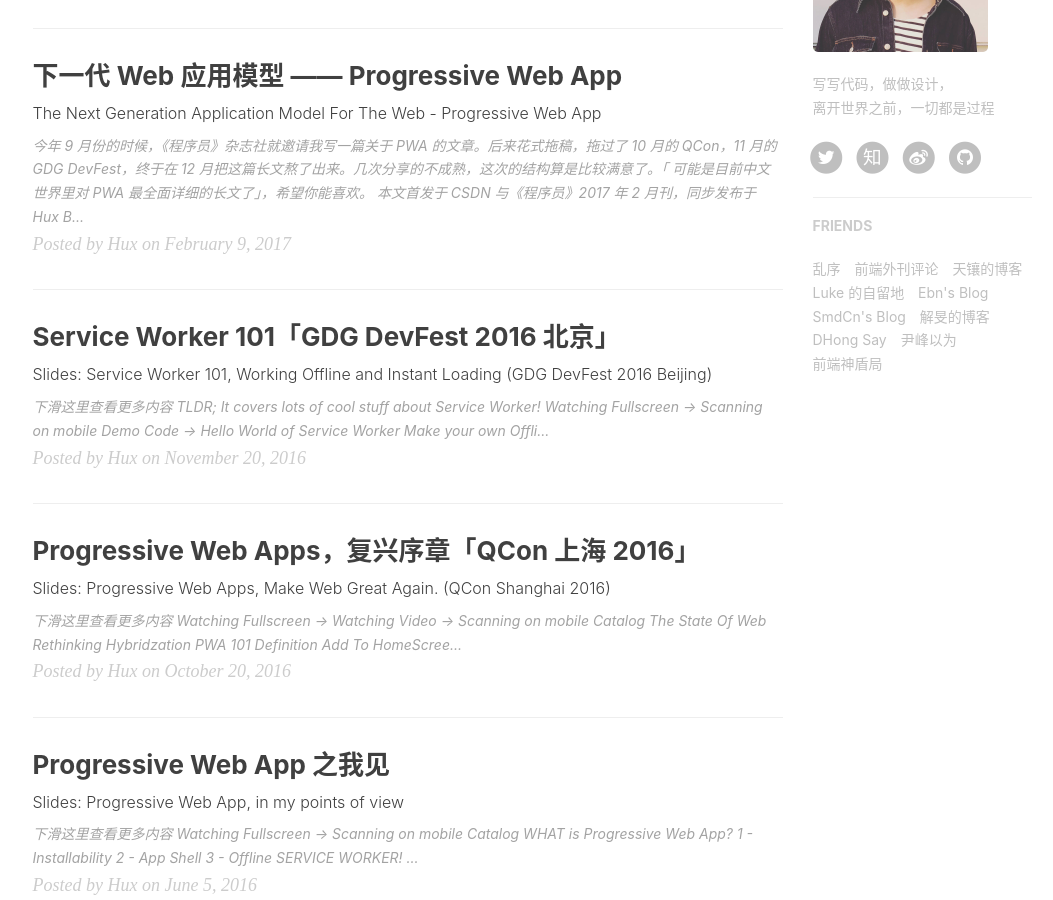
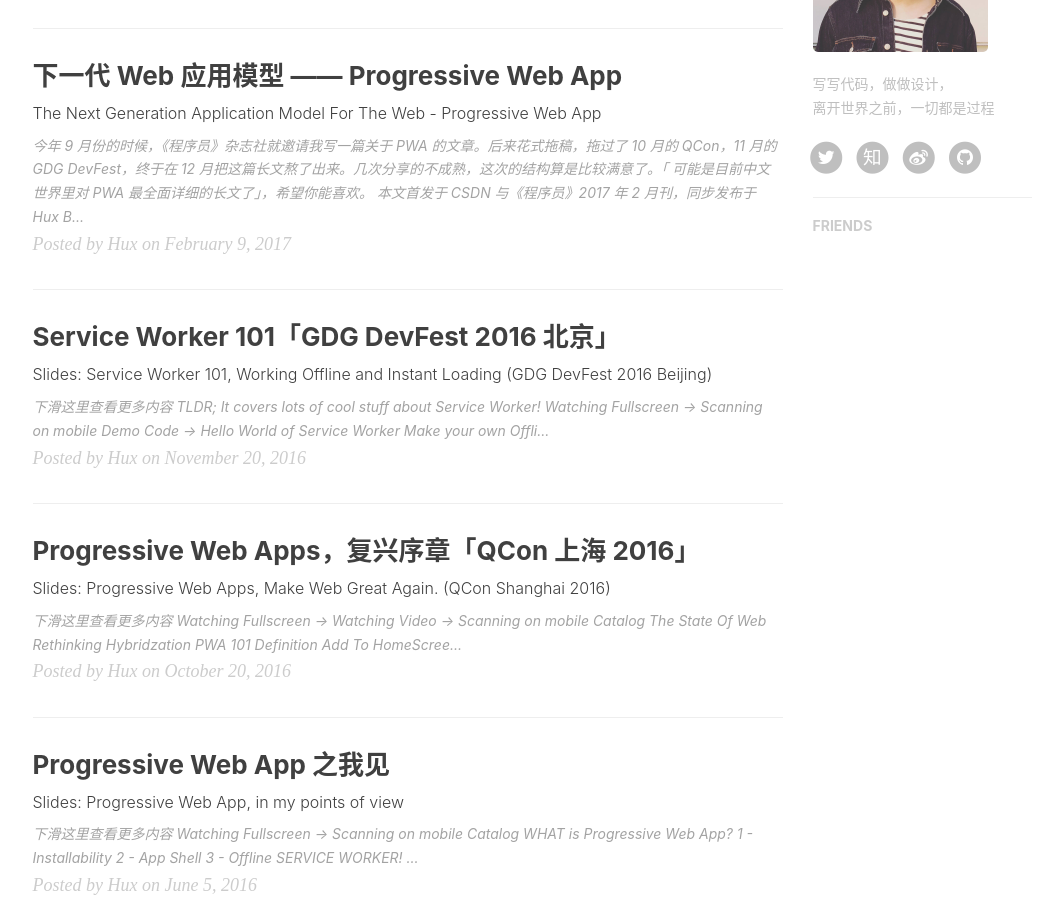
Before and after one commit to HavocZhang/HavocZhang.github.io, a Jekyll site: the page built from index.html, in a window 1280 px wide and 900 px high, scrolled down 877 px. Shown: the whole window, without its empty margins (135-1188 px from the left). Built offline with Jekyll 4.4.1, drawn with Linux system fonts in a browser that asks for light colours; nearby versions of some CDN libraries; the list of posts is cut into pages by our own code; comment, search, counter and statistics services are not loaded.

Commit message:
Update _config.yml

```diff
--- a/_config.yml
+++ b/_config.yml
@@ -3,7 +3,7 @@ title: Havoc Zhang
 SEOTitle: 张浩杰的博客 | Havoc Zhang
 header-img: img/home-bg.jpg
 email: Loading@vip.163.com
-description: "关于前端与设计、黑客与画家 | 黄玄，Web & Mobile Lover，Software Engineer，UX Designer | 这里是 @Hux黄玄 的个人博客，与你一起发现更大的世界。"
+description: ""
 keyword: "pepper,软银机器人"
 url: ""              # your host, for absolute URL
 baseurl: ""                             # for example, '/blog' if your blog hosted on 'host/blog'
@@ -86,38 +86,4 @@ service-worker: true
 
 # Friends
 friends: [
-    {
-    #     title: "Su",
-    #     href: "http://su.gallery/"
-    # },{
-        title: "乱序",
-        href: "http://mida.re/"
-    },{
-        title: "前端外刊评论",
-        href: "http://qianduan.guru/"
-    },{
-        title: "天镶的博客",
-        href: "http://lingyu.wang/"
-    },{
-        title: "Luke 的自留地",
-        href: "http://hmqk1995.github.io"
-    },{
-        title: "Ebn's Blog",
-        href: "http://ebnbin.com/"
-    },{
-        title: "SmdCn's Blog",
-        href: "http://blog.smdcn.net"
-    },{
-        title: "解旻的博客",
-        href: "http://xieminis.me/"
-    },{
-        title: "DHong Say",
-        href: "http://dhong.co"
-    },{
-        title: "尹峰以为",
-        href: "http://ingf.github.io/"
-    },{
-        title: "前端神盾局",
-        href: "http://wepiaofei.github.io/blog/"
-    }
 ]
```
